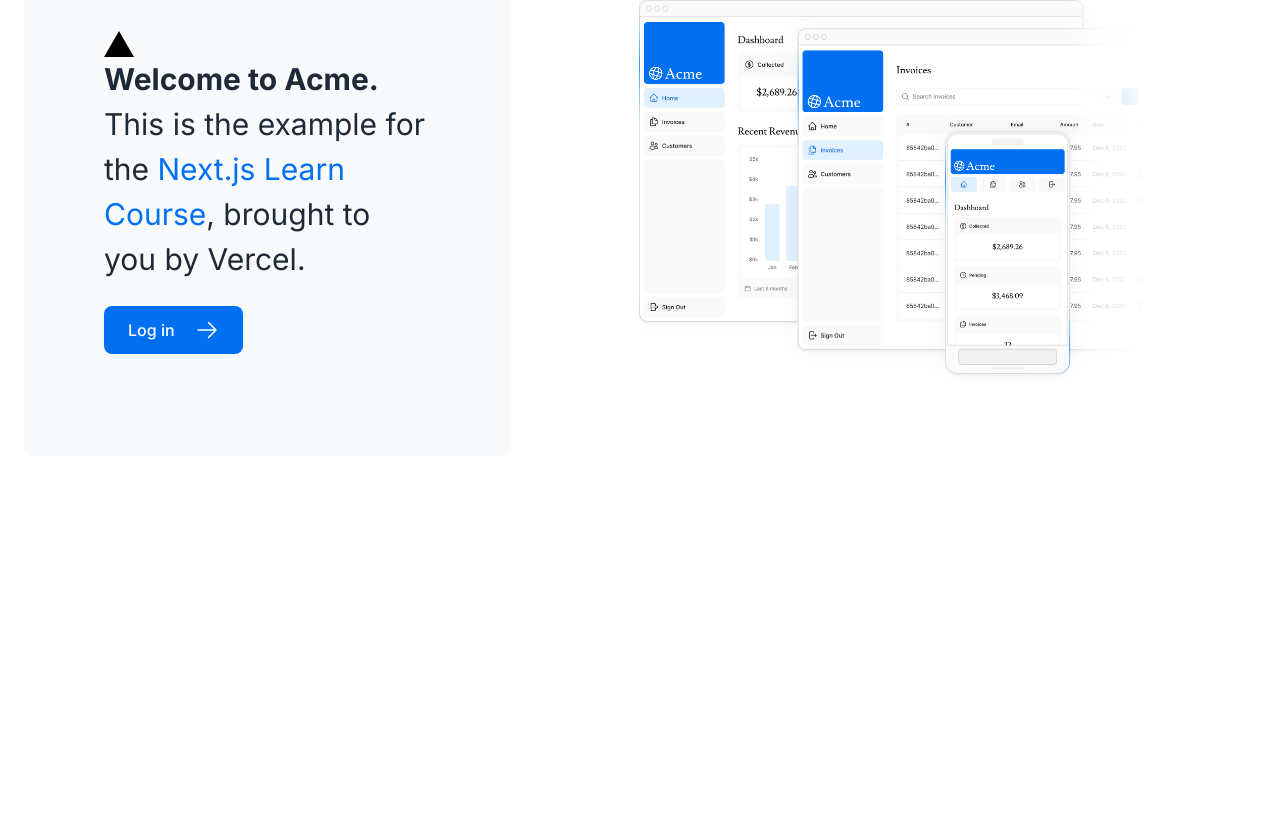
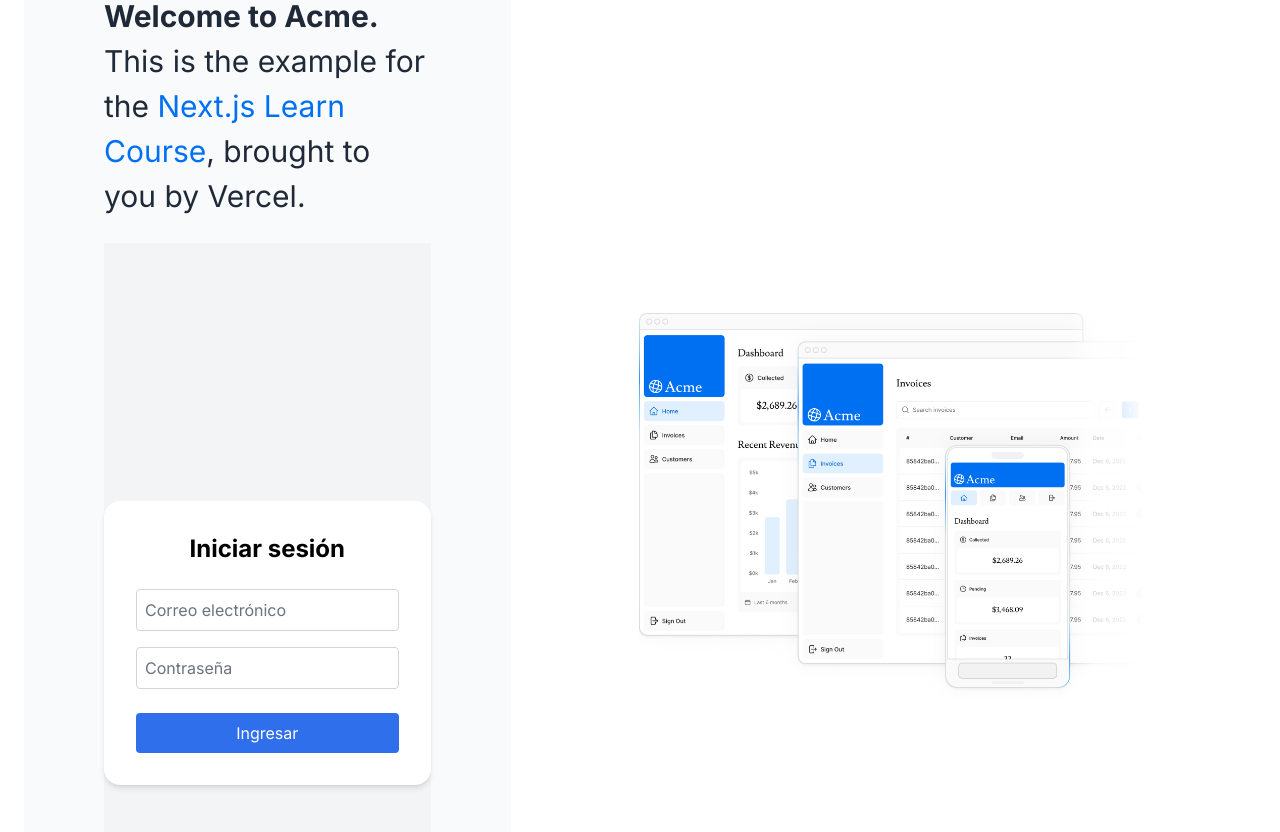
Before and after one commit to WorkShift-ISSD/workshift-ui, a Next.js app: page / in a window 1280 px wide. Shown: the part 320-1152 px from the top of the page. Before the commit the page ends 800 px from the top, so only its background shows below. Built offline with nearby package versions, Linux system fonts and the light colour scheme.

Commit message:
Agrego componente de login con formulario y estilos

```diff
--- /dev/null
+++ b/app/components/LoginForm.tsx
@@ -0,0 +1,58 @@
+"use client";
+import { useState } from "react";
+import { useRouter } from "next/navigation";
+
+export default function LoginForm() {
+  const [email, setEmail] = useState("");
+  const [password, setPassword] = useState("");
+  const [error, setError] = useState("");
+  const router = useRouter();
+
+  const handleSubmit = async (e: React.FormEvent) => {
+    e.preventDefault();
+
+    // Simulación de login (en producción usarías fetch a tu API)
+    if (email === "admin@test.com" && password === "1234") {
+      localStorage.setItem("token", "fake-jwt-token");
+      router.push("/dashboard");
+    } else {
+      setError("Correo o contraseña incorrectos");
+    }
+  };
+
+  return (
+    <div className="flex min-h-screen items-center justify-center bg-gray-100">
+      <form
+        onSubmit={handleSubmit}
+        className="bg-white p-8 rounded-2xl shadow-md w-full max-w-sm"
+      >
+        <h2 className="text-2xl font-bold text-center mb-6">Iniciar sesión</h2>
+
+        {error && <p className="text-red-500 text-sm mb-4">{error}</p>}
+
+        <input
+          type="email"
+          placeholder="Correo electrónico"
+          value={email}
+          onChange={(e) => setEmail(e.target.value)}
+          className="border border-gray-300 p-2 rounded w-full mb-4 focus:outline-none focus:ring focus:ring-blue-300"
+        />
+
+        <input
+          type="password"
+          placeholder="Contraseña"
+          value={password}
+          onChange={(e) => setPassword(e.target.value)}
+          className="border border-gray-300 p-2 rounded w-full mb-6 focus:outline-none focus:ring focus:ring-blue-300"
+        />
+
+        <button
+          type="submit"
+          className="w-full bg-blue-600 text-white py-2 rounded hover:bg-blue-700 transition"
+        >
+          Ingresar
+        </button>
+      </form>
+    </div>
+  );
+}
--- a/app/page.tsx
+++ b/app/page.tsx
@@ -3,6 +3,7 @@ import { ArrowRightIcon } from '@heroicons/react/24/outline';
 import Link from 'next/link';
 import Image from 'next/image';
 import { inter } from './ui/fonts';
+import LoginForm from './components/LoginForm';
 
 export default function Page() {
   return (
@@ -22,12 +23,7 @@ export default function Page() {
             </a>
             , brought to you by Vercel.
           </p>
-          <Link
-            href="/login"
-            className="flex items-center gap-5 self-start rounded-lg bg-blue-500 px-6 py-3 text-sm font-medium text-white transition-colors hover:bg-blue-400 md:text-base"
-          >
-            <span>Log in</span> <ArrowRightIcon className="w-5 md:w-6" />
-          </Link>
+          <LoginForm/>
         </div>
         <div className="flex items-center justify-center p-6 md:w-3/5 md:px-28 md:py-12">
           <Image
```
